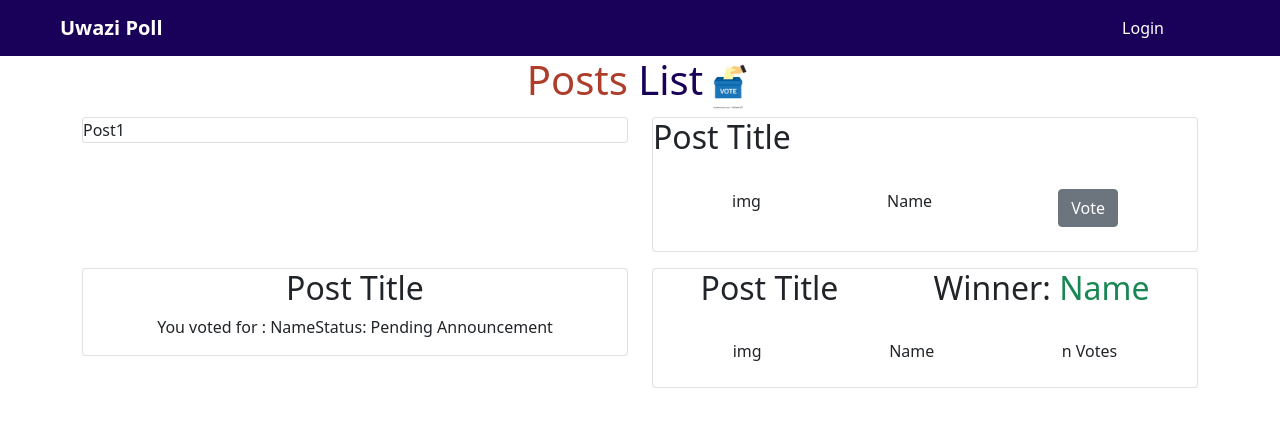
After one commit to githaefrancis/uwazi-poll, a Flask app: page /election/1/vote in a window 1280 px wide. The commit adds this page. Shown: the top 427 px of the page. Run offline with Flask 2, Linux system fonts and the light colour scheme; some libraries are stand-ins or nearby versions.

Commit message:
add card views for election posts

```diff
--- a/app/main/views.py
+++ b/app/main/views.py
@@ -24,8 +24,8 @@ def home():
   post_count=get_posts_count_for_all_elections()
   return render_template('main/home.html',election_list=election_list,post_count=post_count)
 
-main.route('/election/<id>/vote')
-def vote():
+@main.route('/election/<id>/vote')
+def vote(id):
   return render_template('main/vote.html')
 
 
--- a/app/templates/main/home.html
+++ b/app/templates/main/home.html
@@ -6,7 +6,7 @@
 {% block content %}
 
 <div class="container">
-  <h1 class="text-center"><span id="act">Active</span>&nbsp<span id="election">Election</span><img src="../static/asset-images/hand-voting-ballot-box-icon-260nw-1342666157.jpg" style="height: 50px; width:50px;"></h1>
+  <h1 class="text-center"><span id="act">Active</span>&nbsp<span id="election">Election</span><img src="{{url_for('static',filename='asset-images/hand-voting-ballot-box-icon-260nw-1342666157.jpg')}}" style="height: 50px; width:50px;"></h1>
 
 
 {{macro.displayElections(election_list,post_count)}}
--- a/app/templates/main/macros.html
+++ b/app/templates/main/macros.html
@@ -14,7 +14,7 @@
       <span>Title: {{election.title}}</span>
 
       <span>Posts: {{post_count[election.id] or 0}} </span>
-      <span><a href="" class="btn btn-secondary">Vote</a></span>
+      <span><a href="{{url_for('main.vote',id=election.id)}}" class="btn btn-secondary">Vote</a></span>
     </div>
 </div>
 
@@ -25,3 +25,13 @@
 
 {%endif%}
 {% endmacro %}
+
+{%macro displayPostCard(post_list) %}
+
+{% for post in post_list %}
+
+
+
+{% endfor %}
+
+{% endmacro %}
--- /dev/null
+++ b/app/templates/main/vote.html
@@ -0,0 +1,77 @@
+{% extends 'auth/base.html' %}
+{% import 'main/macros.html' as macro %}
+{% block nav %}
+{% include 'auth/navbar.html' %}
+{% endblock %}
+{% block content %}
+
+<div class="container">
+  <h1 class="text-center"><span id="act">Posts</span>&nbsp<span id="election">List</span><img src="{{url_for('static',filename='asset-images/hand-voting-ballot-box-icon-260nw-1342666157.jpg')}}" style="height: 50px; width:50px;"></h1>
+
+<div class="row">
+
+  <div class="col-lg-6">
+    <div class="card">
+
+      Post1
+    </div>
+
+  </div>
+<!-- Active voting -->
+  <div class="col-lg-6">
+    <div class="card mb-3">
+
+      <h2>Post Title</h2>
+      <div class="d-flex justify-content-around my-2 p-3">
+
+        <span>img</span>
+
+        <span>Name</span>
+
+        <span> <a href="" class="btn btn-secondary">Vote </a> </span>
+      </div>
+
+    </div>
+
+  </div>
+
+  <!-- waiting -->
+  <div class="col-lg-6">
+    <div class="card">
+
+      <h2 class="d-flex justify-content-center">Post Title</h2>
+      <div class="d-flex justify-content-center align-items-center">
+      <p>You voted for : Name</p>
+
+      <p>Status: Pending Announcement</p>
+    </div>
+    </div>
+
+  </div>
+
+  <!-- Results -->
+  <div class="col-lg-6">
+    <div class="card mb-3">
+
+      <h2 class="d-flex justify-content-around"><span>Post Title</span>  <span>Winner: <span class="text-success"> Name</span></span> </h2>
+      <div class="d-flex justify-content-around my-2 p-3">
+
+        <span>img</span>
+
+        <span>Name</span>
+
+        <span> n Votes </span>
+      </div>
+
+    </div>
+
+  </div>
+
+
+
+
+</div>
+
+</div>
+
+{% endblock %}
```
